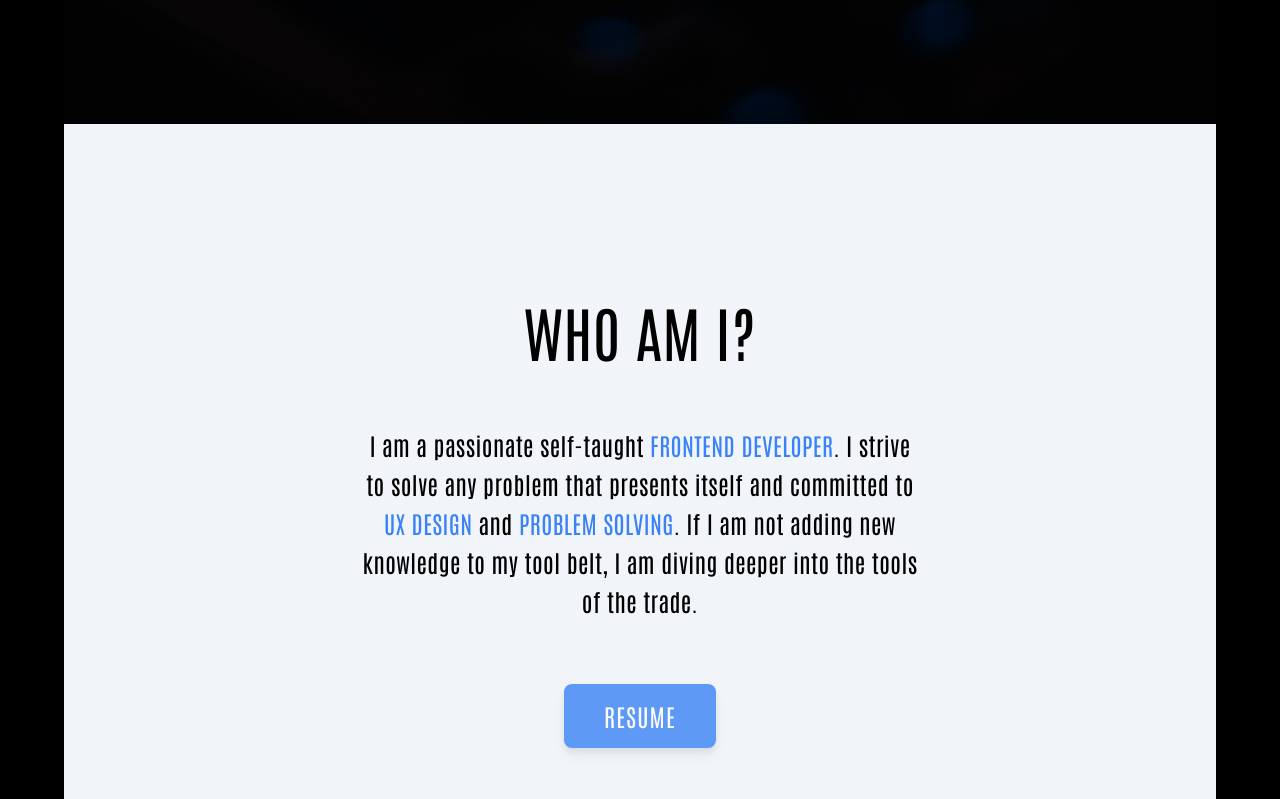
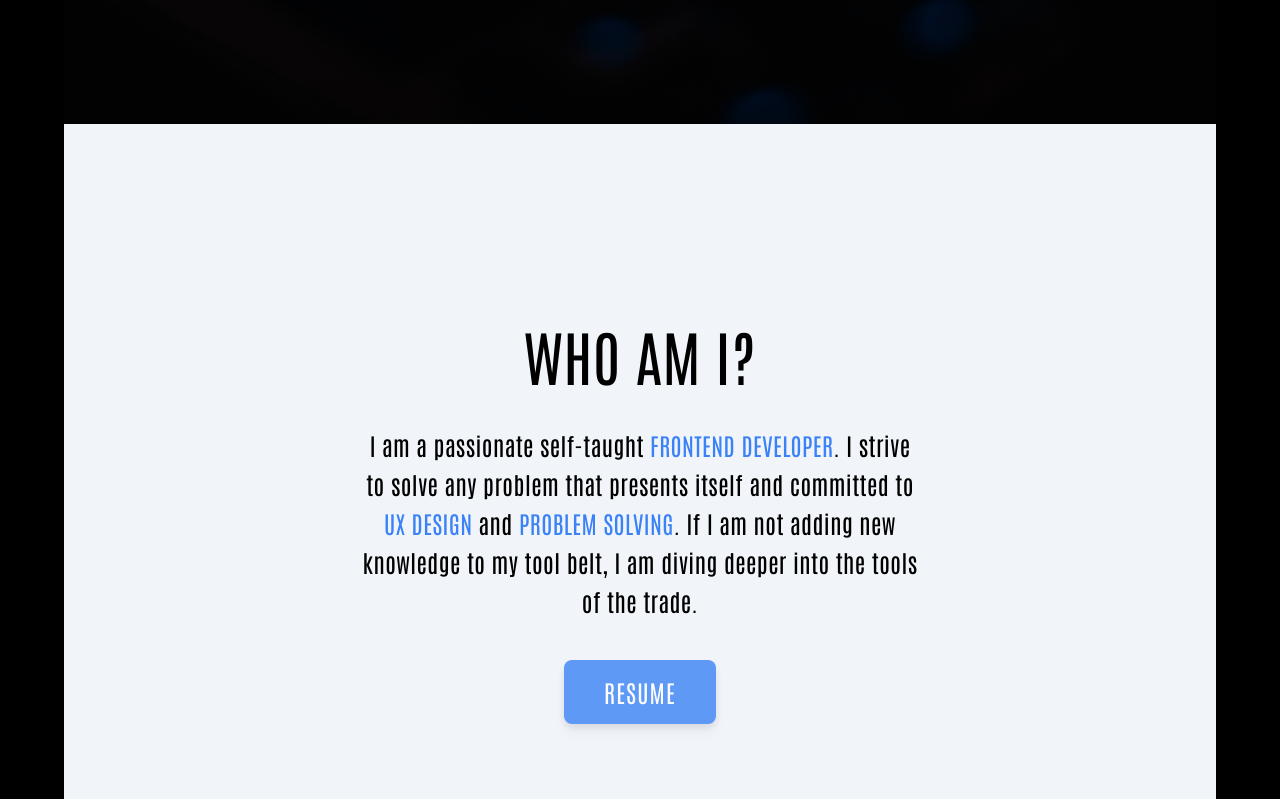
Before and after one commit to mdubelbeis/portfolio-v2, a React (Vite) app: page / in a window 1280 px wide. Shown: the part 740-1539 px from the top of the page. Built offline with nearby package versions, Linux system fonts and the light colour scheme.

Commit message:
fixed positioning About component

```diff
--- a/src/components/About.tsx
+++ b/src/components/About.tsx
@@ -4,7 +4,7 @@ const About: React.FC = () => {
   return (
     <section
       id="about-me"
-      className="relative flex h-screen flex-col items-center justify-center gap-16 bg-slate-100 p-4 font-hero-text leading-loose tracking-wide text-black"
+      className="relative flex h-screen flex-col items-center justify-center gap-10 bg-slate-100 p-4 font-hero-text leading-loose tracking-wide text-black"
     >
       <h2 className="text-center font-hero-text text-3xl text-black lg:text-6xl">WHO AM I?</h2>
       <div className="md:w-9/12 lg:w-6/12">
@@ -18,11 +18,11 @@ const About: React.FC = () => {
       </div>
       <div
         id="resume"
-        className="rounded-lg bg-blue-500 py-4 px-10 text-xl tracking-wider text-white drop-shadow-lg animate-pulse hover:animate-none hover:cursor-pointer hover:bg-slate-200 hover:text-blue-500 lg:text-2xl"
+        className="rounded-lg bg-blue-500 py-4 px-10 text-xl tracking-wider text-white drop-shadow-lg animate-pulse hover:animate-none hover:cursor-pointer hover:bg-slate-200 hover:border hover:border-blue-500 hover:text-blue-500 lg:text-2xl"
       >
         <a href="/assets/resume/Resume_tech.pdf" target="_blank" rel="noopener noreferrer" download>RESUME</a>
       </div>
-      <div className="absolute bottom-10 text-blue-500">
+      <div className="absolute bottom-20 text-blue-500">
         <ArrowDown elementTarget="#skills" />
       </div>
     </section>
```
